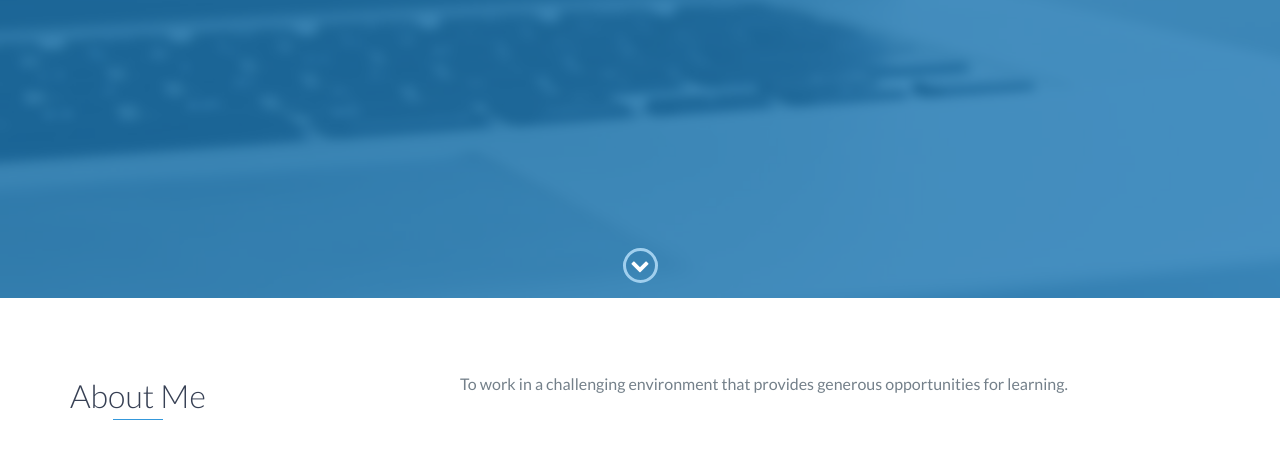
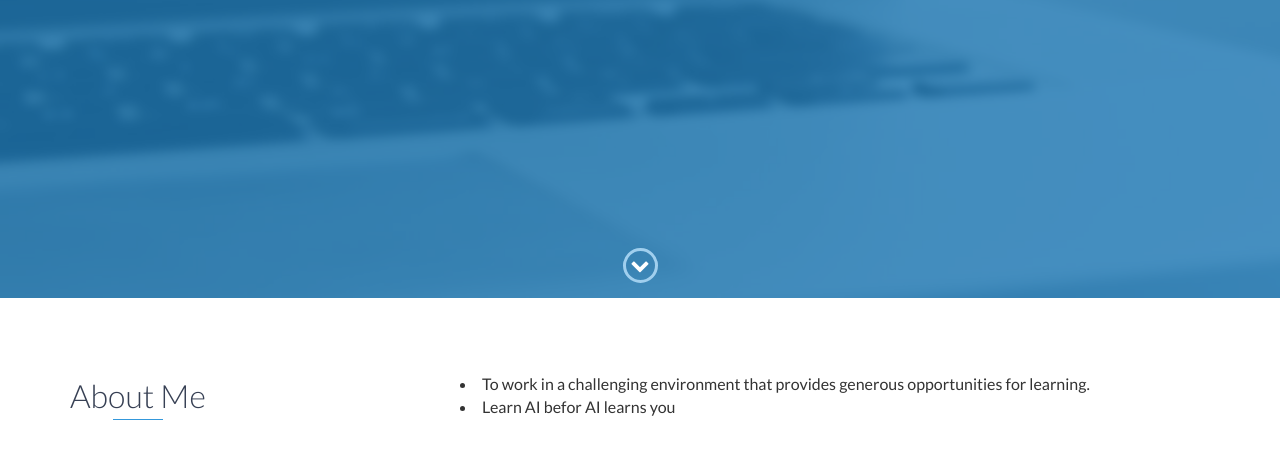
Before and after one commit to Turing551/Turing551.github.io, a website: page index.html in a window 1280 px wide. Shown: the part 502-952 px from the top of the page. Drawn offline with nearby package versions, Linux system fonts and the light colour scheme.

Commit message:
Update index.html
Added more content in About section

```diff
--- a/index.html
+++ b/index.html
@@ -73,7 +73,12 @@
                 </div>
                 <div class="col-md-8">
                     <p>
+			<li>
                         To work in a challenging environment that provides generous opportunities for learning.
+				</li>
+			    <li>
+				    Learn AI befor AI learns you
+			    </li>
                     </p>
                 </div>
             </div>
```
